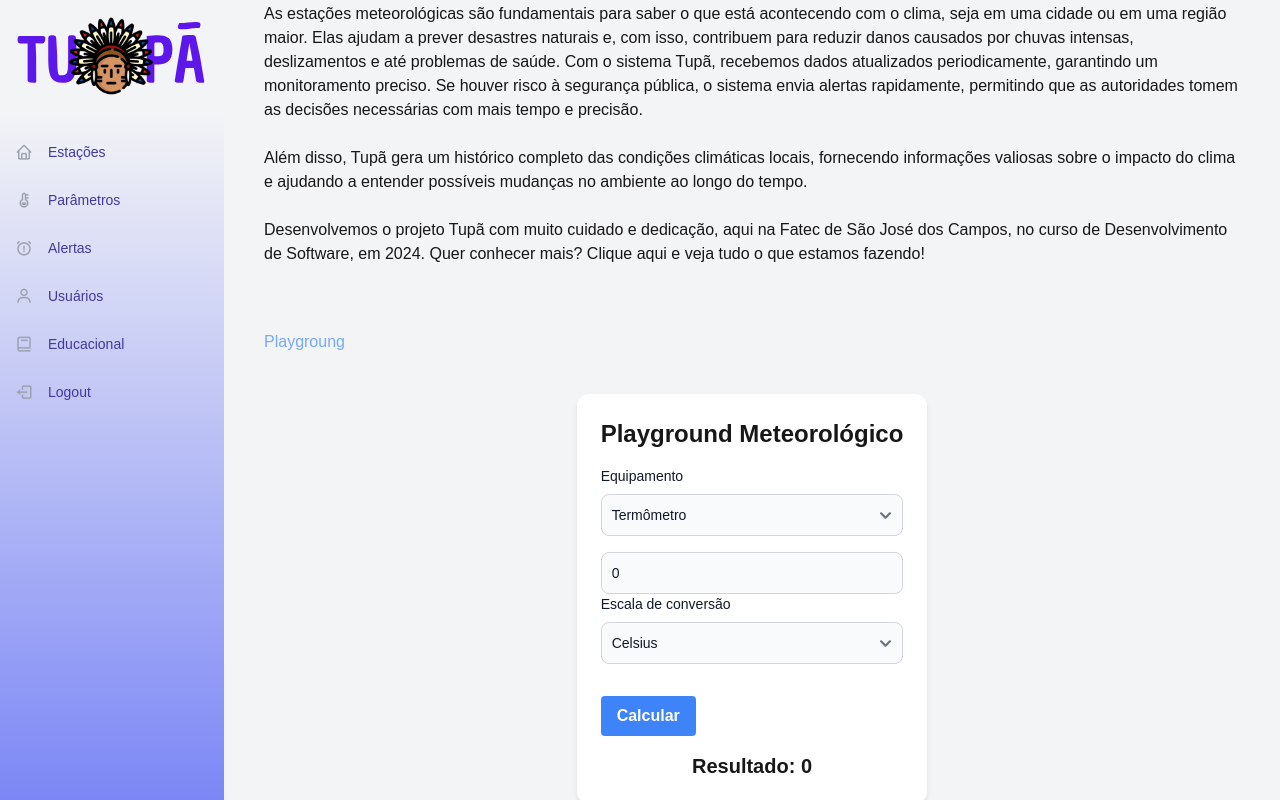
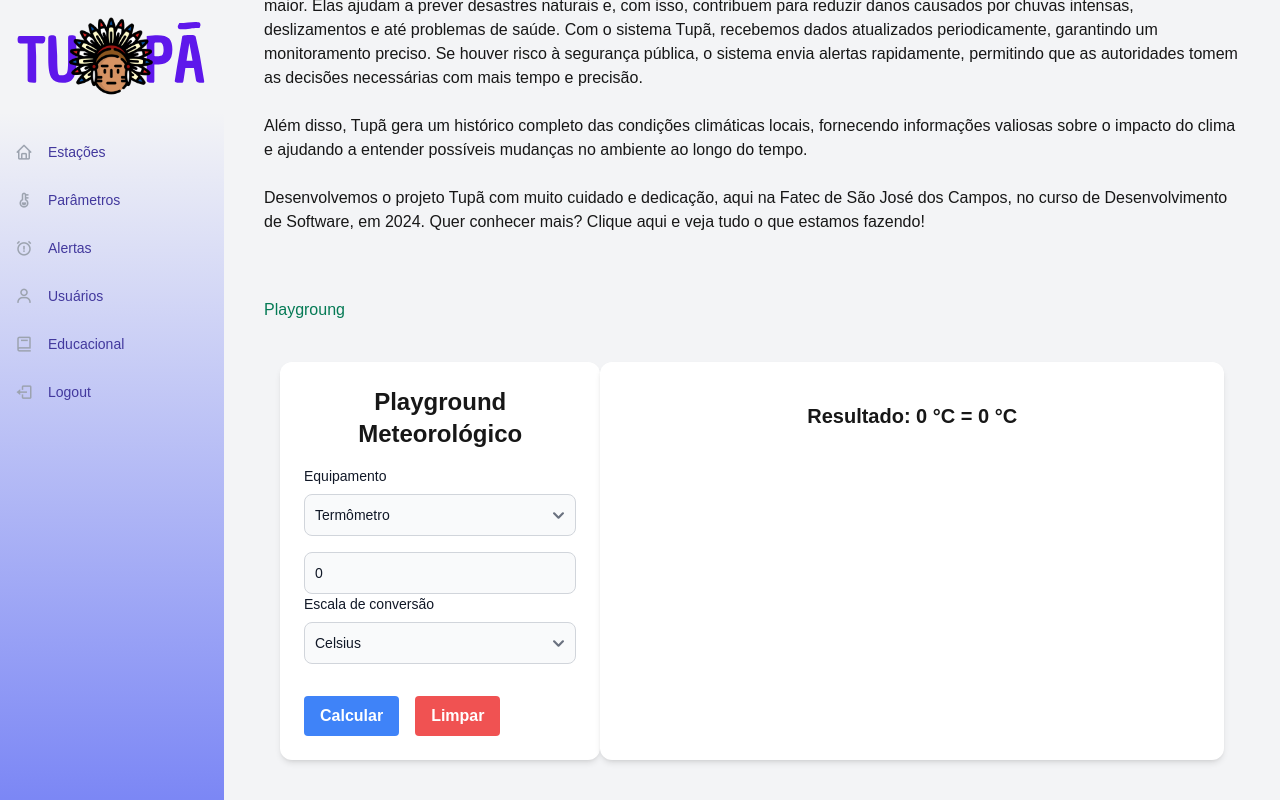
Before and after one commit to Grupo-Syntax-Squad/Tupan-Front, a Next.js app in the folder tupan/: page /educacional in a window 1280 px wide. Both pictures are taken after a click on the button "Calcular". Built offline with nearby package versions, Linux system fonts and the light colour scheme.

Commit message:
mant: aplicacao de melhorias e estilizacao na paginal educacional

```diff
--- a/tupan/src/app/_api/get/parametros.ts
+++ b/tupan/src/app/_api/get/parametros.ts
@@ -38,7 +38,7 @@ export const obterParametroPorId = async (id: number): Promise<Parametro> => {
     const response = await fetch(`${api_route}parametros/${id}`, {
       method: "GET",
       headers: {
-        "Authorization": `Token 336a2fafc45127faa82798d1e9b9e6583a062373`,
+        "Authorization": `Token 1112a98d58500b7a165191fc56b2a9c1513413e8`,
         "Content-Type": "application/json",
       },
     });
--- a/tupan/src/app/_api/update/parametro.ts
+++ b/tupan/src/app/_api/update/parametro.ts
@@ -18,7 +18,7 @@ export const atualizarParametro = async (
     const response = await fetch(`${api_route}/parametros/${parametro.id}`, {
       method: 'PUT',
       headers: {
-        'Authorization': `Token 336a2fafc45127faa82798d1e9b9e6583a062373`,
+        'Authorization': `Token 1112a98d58500b7a165191fc56b2a9c1513413e8`,
         'Content-Type': 'application/json',
       },
       body: JSON.stringify(parametro),
--- a/tupan/src/app/educacional/page.tsx
+++ b/tupan/src/app/educacional/page.tsx
@@ -3,6 +3,7 @@
 import { MenuLateral } from '@/components/menu-lateral';
 import { NavTop } from '@/components/nav-top';
 import Playground from '@/components/playground';
+import Link from 'next/link';
 
 const menuData = [
   { nome: 'Estações', path: '/estacoes', icone: 'bx bx-home' },
@@ -136,45 +137,48 @@ const Conteúdo = [
 ];
 
 const Educacional = () => {
+  const scrollToSection = (id: any) => {
+    const element = document.getElementById(id);
+    if (element) {
+      element.scrollIntoView({ behavior: 'smooth' });
+    }
+  };
   return (
     <div className="w-screen flex bg-gray-100 flex">
-
     {/* Menu lateral ocupando a lateral esquerda */}
     <div className="w-fit pr-4 min-h-screen">
       <MenuLateral menuData={menuData} />
     </div>
 
     {/* Conteúdo principal ocupando o resto da tela */}
-      <div className="w-full h-screen	overflow-auto flex pr-4 flex-col gap-4">
-
+    <div className="w-full h-screen overflow-auto flex pr-4 flex-col gap-4">
       {/* Barra superior ocupando a parte superior da tela */}
       <NavTop nome="" path="Educacional" />
 
       {/* Barra de conteúdo */}
-        <section>
-          <div className="flex flex-col gap-4 sm:flex-row sm:gap-6 justify-center">
+      <section className="">
+        <div className="flex flex-col rounded gap-4 sm:flex-row sm:gap-6 justify-center">
           {Conteúdo.map((conteudo) => (
-              <a
+            <Link
               key={conteudo.id}
-                href={`#${conteudo.id}`}
-                className="text-blue-500 hover:text-blue-700 transition-colors duration-300 text-lg sm:text-xl font-semibold cursor-pointer"
-              >
+              onClick={() => scrollToSection(conteudo.id)}
+              className="text-indigo-400 hover:text-indigo-700 transition-colors p-2 rounded duration-300 text-md sm:text-md font-semibold cursor-pointer" href={''}            >
               {conteudo.titulo}
-              </a>
+            </Link>
           ))}
         </div>
       </section>
 
-        {/*Conteúdo */}
+      {/* Conteúdo */}
       {Conteúdo.map((conteudo) => (
         <section key={conteudo.id} id={conteudo.id.toString()} className="w-full max-h-90 flex-row p-6">
-            <h3 className="text-blue-400">{conteudo.titulo}</h3>
-            <br></br>
+          <h3 className="text-green-600">{conteudo.titulo}</h3>
+          <br />
           <p
             className="indent-20"
             dangerouslySetInnerHTML={{ __html: conteudo.texto }}
           />
-            {conteudo.id == 6 ? (
+          {conteudo.id === 6 ? (
             <div className="flex flex-col gap-4 p-4">
               <Playground />
             </div>
--- a/tupan/src/app/estacoes/page.tsx
+++ b/tupan/src/app/estacoes/page.tsx
@@ -115,19 +115,6 @@ export default function Estacoes() {
     if (!selectedEstacao) return;
 
     try {
-<<<<<<< HEAD
-      const response = await fetch(
-        `http://127.0.0.1:8000/estacoes/${selectedEstacao.id}`,
-        {
-          method: 'PUT',
-          headers: {
-            Authorization: `Token 3b2dea61e4d969c5b43b82cd9b71a614a2c30d18`,
-            'Content-Type': 'application/json',
-          },
-          body: JSON.stringify(selectedEstacao),
-        }
-      );
-=======
       const response = await fetch(`http://127.0.0.1:8000/estacoes/${selectedEstacao.id}`, {
         method: 'PUT',
         headers: {
@@ -136,7 +123,6 @@ export default function Estacoes() {
         },
         body: JSON.stringify(selectedEstacao),
       });
->>>>>>> 089611f (func: criar pagina de educacional)
 
       if (!response.ok) {
         const errorData = await response.json();
--- a/tupan/src/app/home/page.tsx
+++ /dev/null
@@ -1,7 +0,0 @@
-export default function Login(){
-    return(
-        <>
-            <h1>Login</h1>
-        </>
-    )
-}
--- a/tupan/src/app/parametros/[id]/page.tsx
+++ b/tupan/src/app/parametros/[id]/page.tsx
@@ -10,7 +10,6 @@ import { useFormularioParametros } from "@/hooks/formulario";
 import { NavTop } from "@/components/nav-top";
 import { useDynamicContext } from "@/app/context";
 import { useToggle } from "@/hooks/check";
-import axios from "axios"; // Adicionando axios para requisição
 
 const menuData = [
   { nome: "Estações", path: "/estacoes", icone: "bx bx-home" },
@@ -18,7 +17,7 @@ const menuData = [
   { nome: "Alertas", path: "/alertas", icone: "bx bx-alarm-exclamation" },
   { nome: "Usuários", path: "/usuarios", icone: "bx bx-user" },
   { nome: "Educacional", path: "/educacional", icone: "bx bx-book" },
-  { nome: "Logout", path: "/logout", icone: "bx bx-log-out" },
+  { nome: "Logout", path: "/", icone: "bx bx-log-out" },
 ];
 
 export default function ParametrosID() {
@@ -31,17 +30,6 @@ export default function ParametrosID() {
     undefined
   );
   const [initialStatus, setInitialStatus] = useState<boolean>(false);
-  const [token, setToken] = useState<string | null>(null); // Token state
-
-  // Pegando o token no useEffect e guardando no estado
-  useEffect(() => {
-    const storedToken = localStorage.getItem("token");
-    if (storedToken) {
-      setToken(storedToken);
-    } else {
-      console.error("Token não encontrado");
-    }
-  }, []);
 
   useEffect(() => {
     const searchParams = new URLSearchParams(window.location.search);
@@ -52,41 +40,28 @@ export default function ParametrosID() {
     setNomeFormulario(nome || "Formulário de Parâmetros");
     setInitialStatus(status === "Ativado");
 
-    if (id && token) {
-      // Faz a requisição para pegar os dados
-      axios
-        .get(`http://localhost:8000/parametros/${id}`, {
-          headers: {
-            Authorization: `Token ${token}`,
-          },
-        })
-        .then((response) => {
-          const { nome, status } = response.data;
-          setFormValues({
-            nome: nome || "",
-            id: id || "",
-            status: status || "",
-          });
-        })
-        .catch((err) => console.error("Erro ao buscar parâmetros", err));
+    if (id) {
+      setFormValues({
+        nome: nome || "",
+        id: id || "",
+        status: status || "",
+      });
     }
-  }, [setFormValues, state, token]);
+  }, [setFormValues, state]);
 
   const { isChecked, handleChange: handleToggleChange } =
     useToggle(initialStatus);
 
-  const handleAdicionarParametro = () => {
-    console.log("Adicionar novo parâmetro");
-    showPopConfirmacao(`Parâmetro: "${nomeFormulario}" atualizado com sucesso!`);
-  };
-
   return (
     <div className="w-screen flex bg-gray-100">
+      {/* Menu lateral ocupando a lateral esquerda */}
       <div className="w-fit pr-4 min-h-screen">
         <MenuLateral menuData={menuData} />
       </div>
 
+      {/* Conteúdo principal ocupando o resto da tela */}
       <div className="w-full flex pr-4 flex-col gap-4">
+        {/* Barra superior ocupando a parte superior da tela */}
         <NavTop nome="Usuário" path={nomeFormulario} />
 
         <div className="flex gap-4">
@@ -94,9 +69,12 @@ export default function ParametrosID() {
             <FormularioAtualizacaoParametros
               onSubmit={() => console.log("Formulário enviado")}
               dados={formValues}
+              showPopConfirmacao={showPopConfirmacao}
+              nomeFormulario={nomeFormulario || "Formulário de Parâmetros"}
               initialStatus={initialStatus}
             />
           </div>
+
           {isVisible && (
             <PopConfirmacao mensagem={mensagem} onClose={hidePopConfirmacao} />
           )}
--- a/tupan/src/components/formulario-atualizacao-parametros.tsx
+++ b/tupan/src/components/formulario-atualizacao-parametros.tsx
@@ -12,32 +12,19 @@ import { useUpdateParametro } from '@/hooks/atualizarParametro';
 import { useGetParametroById } from '@/hooks/receberParametro';
 import { useFormularioParametros } from '@/hooks/formulario';
 import { useDeleteParametro } from '@/hooks/deletarParametro';
-import Router from 'next/router';
 
 export const FormularioAtualizacaoParametros = ({
-  onSubmit,
-  initialStatus,
-}: FormularioProps & { initialStatus: boolean }) => {
+  onSubmit,  initialStatus, nomeFormulario, showPopConfirmacao }:
+  FormularioProps & { initialStatus: boolean, showPopConfirmacao: (message: string) => void, nomeFormulario: string }) => {
   const searchParams = useSearchParams();
   const idParam = searchParams.get('id');
   const id = idParam ? Number(idParam) : null;
-
   const { parametro: formValues, loading, error } = useGetParametroById(id);
-
   const { isEditable, toggleEdit } = useEditable();
-  const {
-    formValues: formularioValues,
-    setFormValues,
-    handleChange,
-  } = useFormularioParametros(
+  const { formValues: formularioValues, setFormValues, handleChange } = useFormularioParametros(
     (formValues as unknown as Record<string, unknown>) || {}
   );
-  const {
-    updateParametro,
-    loading: loadingUpdate,
-    error: errorUpdate,
-  } = useUpdateParametro();
-
+  const { updateParametro, loading: loadingUpdate,  error: errorUpdate } = useUpdateParametro();
   const [isInitialized, setIsInitialized] = useState(false);
 
   useEffect(() => {
@@ -50,8 +37,7 @@ export const FormularioAtualizacaoParametros = ({
         nomejson: formValues.nome_json || '',
         offset: String(formValues.offset || 0),
         status: formValues.status || '',
-        medida:
-          formValues.unidade === 'C' ||
+        medida: formValues.unidade === 'C' ||
                 formValues.unidade === 'F' ||
                 formValues.unidade === 'K'
                   ? 'Temperatura'
@@ -68,9 +54,6 @@ export const FormularioAtualizacaoParametros = ({
       setIsInitialized(true);
     }
   }, [formValues, isInitialized, setFormValues]);
-
-
-  {/* Utilizando envios com hooks */}
 
   const handleSubmit = async (event: React.FormEvent) => {
     event.preventDefault();
@@ -95,6 +78,7 @@ export const FormularioAtualizacaoParametros = ({
     try {
       await updateParametro(updatedParams);
       onSubmit(updatedParams as any);
+      showPopConfirmacao(`Parâmetro: "${nomeFormulario}" atualizado com sucesso!`);
     } catch (error) {
       console.error('Erro ao atualizar o parâmetro:'), error;
     }
--- a/tupan/src/components/playground.tsx
+++ b/tupan/src/components/playground.tsx
@@ -1,17 +1,27 @@
 'use client';
 
 import Image from 'next/image';
-import { useState } from 'react';
+import { useState, useEffect } from 'react';
 import { Select } from './select';
 import { Input } from './input';
 import { Botao } from './botao';
-import { useEquipamento, useCalculoEquipamento, Equipamento,} from '../hooks/playground';
-import { TermometroGit,  BarometroGif,  VentoGif,  UmidadeGif,  ChuvaGif} from '../../public/export';
+import {
+  useEquipamento,
+  useCalculoEquipamento,
+  Equipamento,
+} from '../hooks/playground';
+import {
+  TermometroGit,
+  BarometroGif,
+  VentoGif,
+  UmidadeGif,
+  ChuvaGif,
+} from '../../public/export';
 
 const Playground = () => {
   const { equipamento, selecionarEquipamento } = useEquipamento();
   const { resultado, calcular } = useCalculoEquipamento(equipamento);
-
+  const [formula, setFormula] = useState<string>('');
   const [valor1, setValor1] = useState<number>(0);
   const [valor2, setValor2] = useState<number>(0);
   const [calculando, setCalculando] = useState<boolean>(false);
@@ -24,8 +34,71 @@ const Playground = () => {
     }, 2000);
   };
 
+  const limparCampos = () => {
+    setValor1(0);
+    setValor2(0);
+  };
+
+  const formulas: {
+    termometro: { [key: number]: (value: number) => number };
+    barometro: (f: number, a: number) => number;
+    anenometro: (v: number, t: number) => number;
+    pluviometro: (p: number, d: number) => number;
+    piranometro: (i: number, t: number) => number;
+    higometro: (u: number, t: number) => number;
+  } = {
+    termometro: {
+      0: (c: number) => c,
+      1: (f: number) => (f - 32) * (5 / 9),
+      2: (k: number) => k - 273.15,
+    },
+    barometro: (f: number, a: number) => f / a,
+    anenometro: (v: number, t: number) => v / t,
+    pluviometro: (p: number, d: number) => p / d,
+    piranometro: (i: number, t: number) => i * t,
+    higometro: (u: number, t: number) => u / t,
+  };
+
+  useEffect(() => {
+    switch (equipamento) {
+      case 'termometro':
+        setFormula(
+          `Resultado: ${valor1} °C = ${formulas.termometro[valor2](valor1)} °${['C', 'F', 'K'][valor2]}`
+        );
+        break;
+      case 'barometro':
+        setFormula(
+          `Fórmula: P = F / A;<br />Resultado: ${valor1} N / ${valor2} m² = ${formulas.barometro(valor1, valor2)} Pa`
+        );
+        break;
+      case 'anenometro':
+        setFormula(
+          `Fórmula: V = D / T;<br />Resultado: ${valor1} m / ${valor2} s = ${formulas.anenometro(valor1, valor2)} m/s`
+        );
+        break;
+      case 'pluviometro':
+        setFormula(
+          `Fórmula: P = H / T;<br />Resultado: ${valor1} mm / ${valor2} h = ${formulas.pluviometro(valor1, valor2)} mm/h`
+        );
+        break;
+      case 'piranometro':
+        setFormula(
+          `Fórmula: I = E * T;<br />Resultado: ${valor1} W/m² * ${valor2} s = ${formulas.piranometro(valor1, valor2)} J/m²`
+        );
+        break;
+      case 'higometro':
+        setFormula(
+          `Fórmula: U = H / T;<br />Resultado: ${valor1} % / ${valor2} °C = ${formulas.higometro(valor1, valor2)} %/°C`
+        );
+        break;
+      default:
+        setFormula('');
+    }
+  }, [equipamento, valor1, valor2]);
+
   return (
-    <div className="p-6 max-w-lg mx-auto bg-white rounded-xl shadow-md space-y-4">
+    <div className="flex flex-col md:flex-row">
+      <div className="p-6 w-contain mx-auto bg-white rounded-xl shadow-md space-y-4 md:w-1/2">
         <h1 className="text-2xl font-bold text-center">
           Playground Meteorológico
         </h1>
@@ -92,6 +165,7 @@ const Playground = () => {
             />
           </div>
         )}
+
         {equipamento === 'anenometro' && (
           <div>
             <Input
@@ -176,9 +250,8 @@ const Playground = () => {
           </div>
         )}
 
-      <div className="flex justify-center items-center mt-4">
-        {calculando ? (
-          <>
+        <div className="flex justify-center items-center w-full mt-4">
+          {calculando && (
             <Image
               src={
                 equipamento === 'termometro'
@@ -197,12 +270,9 @@ const Playground = () => {
               height={128}
               alt="Equipamento em funcionamento"
             />
-          </>
-        ) : (
-          <></>
           )}
         </div>
-
+        <div className='flex flex-row gap-4'>
           <Botao
             label={calculando ? 'Calculando...' : 'Calcular'}
             corFundo="bg-blue-500 hover:bg-blue-700"
@@ -210,12 +280,30 @@ const Playground = () => {
             onClick={handleSubmit}
             disabled={calculando}
             />
+            <Botao
+            label='Limpar'
+            corFundo='bg-red-500 hover:bg-red-700'
+            corTexto='text-white'
+            onClick={limparCampos}
+            disabled={calculando}
+            />
+        </div>
+
+      </div>
+
+      <div className="p-6 w-full mx-auto bg-white rounded-xl shadow-md space-y-4 md:w-1/2 md:ml-4">
+        {calculando && (
+          <div className="mt-4 text-xl font-semibold text-center">
+            Cálculo em andamento...
+          </div>
+        )}
 
         {resultado !== null && !calculando && (
-        <div className="mt-4 text-xl font-semibold text-center">
-          Resultado: {resultado}
+          <div className="mt-4 text-xl text-center">
+           <p className='font-bold' dangerouslySetInnerHTML={{ __html: formula }}></p>
           </div>
         )}
+      </div>
     </div>
   );
 };
```
Lines whose indentation alone changed are shown as unchanged.
